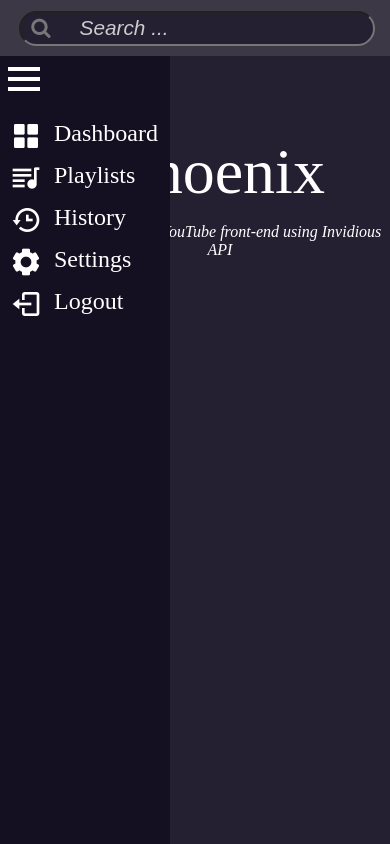
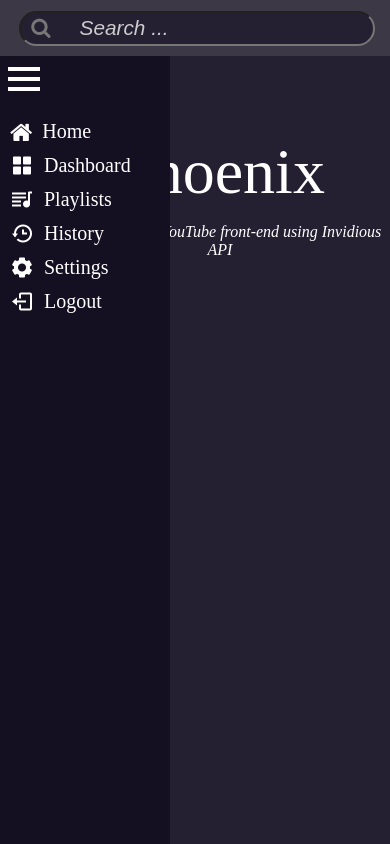
Before and after one commit to awesomeDev12/phoenix, a React (Vite) app: page / in a window 390 px wide. Both pictures are taken after a click on the icon 24 px from the left and 79 px from the top of the page. Built offline with nearby package versions, Linux system fonts and the light colour scheme.

Commit message:
Add HomePage button Sidebar
Decrease size of sidebar left nav-items on smaller screens

```diff
--- a/src/apis/index.js
+++ b/src/apis/index.js
@@ -6,11 +6,12 @@
 }
 
 const invidious_instances = ["invidious.snopyta.org","yt.floss.media","yewtu.be",]
-const invidious_instance = invidious_instances[1]
+let invidious_instance = invidious_instances[1]
 
 const invidious = axios.create({
   baseURL: "https://"+invidious_instance
 })
+
 
 
 // const getSearchResults = (search_term) => {
@@ -34,7 +35,7 @@
 
 
 const getSearchResults = async (search_term)=>{
-  const response = await invidious.get("https://invidious.snopyta.org/api/v1/search?q="+search_term,{})
+  const response = await invidious.get("https://"+invidious_instance+"/api/v1/search?q="+search_term,{})
 
   const data = response.data
   console.log("Search results as obtained by the API : ")
--- a/src/components/side_bar_left.css
+++ b/src/components/side_bar_left.css
@@ -23,7 +23,7 @@
 
 .side-bar-left .nav-item {
     margin-left: 0.5em;
-   font-size: 150%;
+    font-size: 150%;
 }
 
 .side-bar-left ul {
@@ -54,3 +54,14 @@
     background: #444;
     /* opacity: 1; */
 }
+
+
+@media (max-width : 576px){
+
+    .side-bar-left i {
+        font-size: 150%;
+    }
+    .side-bar-left .nav-item {
+        font-size: 125%;
+    }
+}
--- a/src/components/side_bar_left.jsx
+++ b/src/components/side_bar_left.jsx
@@ -31,6 +31,11 @@
     dispatch(pageActions.changePage("SETTINGS_PAGE"))
   }
 
+  const gotoHomepage = ()=>{
+    console.log("Go to HOMEPAGE button clicked")
+    dispatch(pageActions.changePage("HOME_PAGE"))
+  }
+
   const handleLogout = ()=> {
 
     console.log("Logout button clicked")
@@ -62,6 +67,14 @@
         </div>
 
         <ul>
+
+          <li onClick={()=>{gotoHomepage()}} >
+            <i className="fa fa-home" />
+            <span className="nav-item" style={{opacity:navItemOpacity}}>Home</span>
+
+            <span className="tooltip">Home </span>
+          </li>
+
           <li>
             <i className="bx bxs-grid-alt" />
             <span className="nav-item" style={{opacity:navItemOpacity}}>Dashboard</span>
@@ -84,16 +97,16 @@
             <span className="tooltip">History</span>
           </li>
 
-          <li>
-            <i onClick={()=>{gotoSettings()}} className="bx bxs-cog" />
+          <li onClick={()=>{gotoSettings()}}>
+            <i className="bx bxs-cog" />
             <span className="nav-item" style={{opacity:navItemOpacity}}>Settings</span>
 
             <span className="tooltip">Settings</span>
           </li>
 
-          <li>
+          <li onClick={()=>{handleLogout()}} >
 
-            <i onClick={()=>{handleLogout()}} className="bx bx-log-out" />
+            <i  className="bx bx-log-out" />
             <span className="nav-item" style={{opacity:navItemOpacity}} >Logout</span>
 
             <span className="tooltip">Logout</span>
--- a/src/components/style.css
+++ b/src/components/style.css
@@ -101,7 +101,6 @@
     /* padding-left: 0.4em; */
   }
 }
-Settings
 
 
 @media (min-width: 576px) and (max-width: 1000px) {
```
